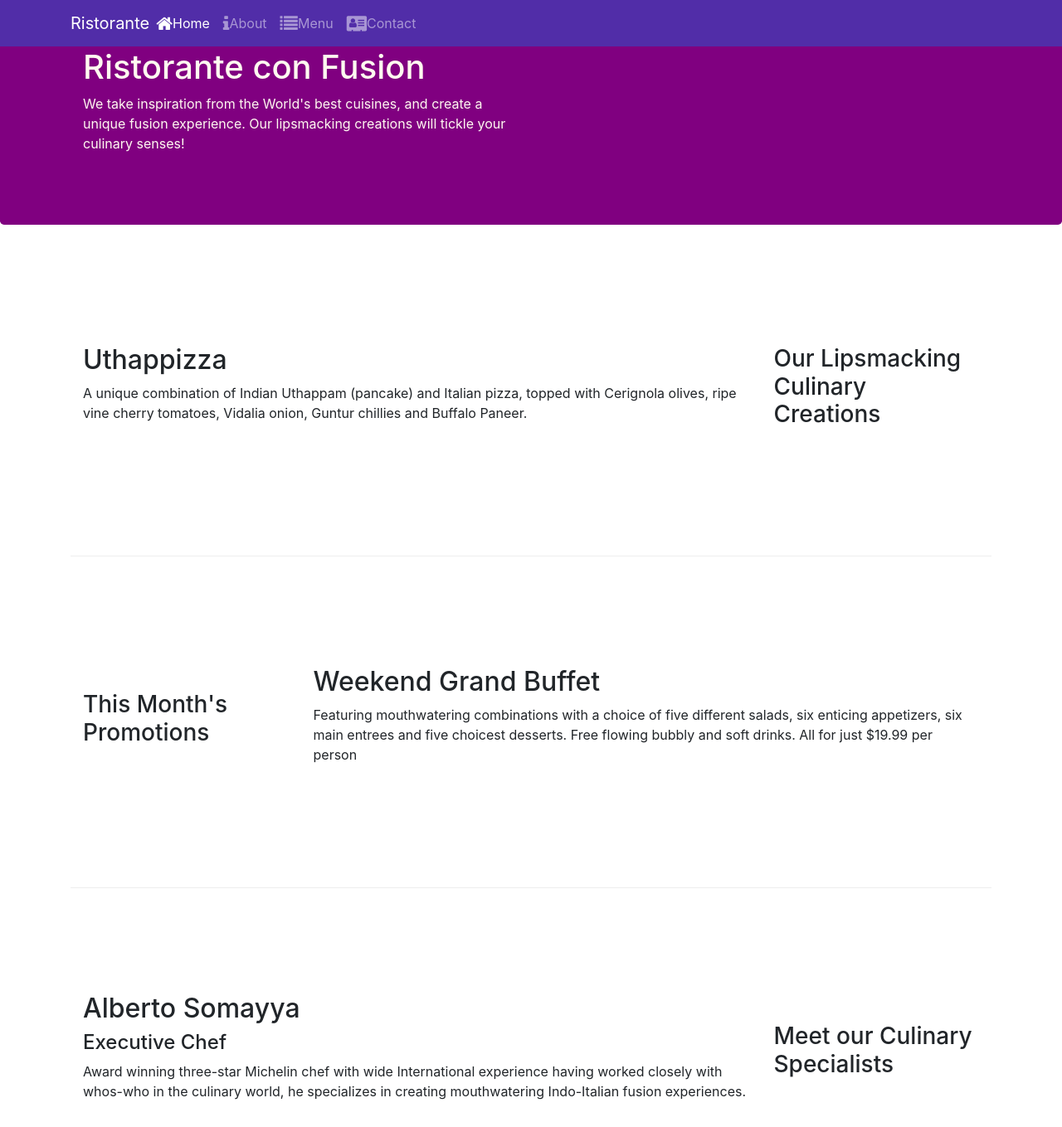
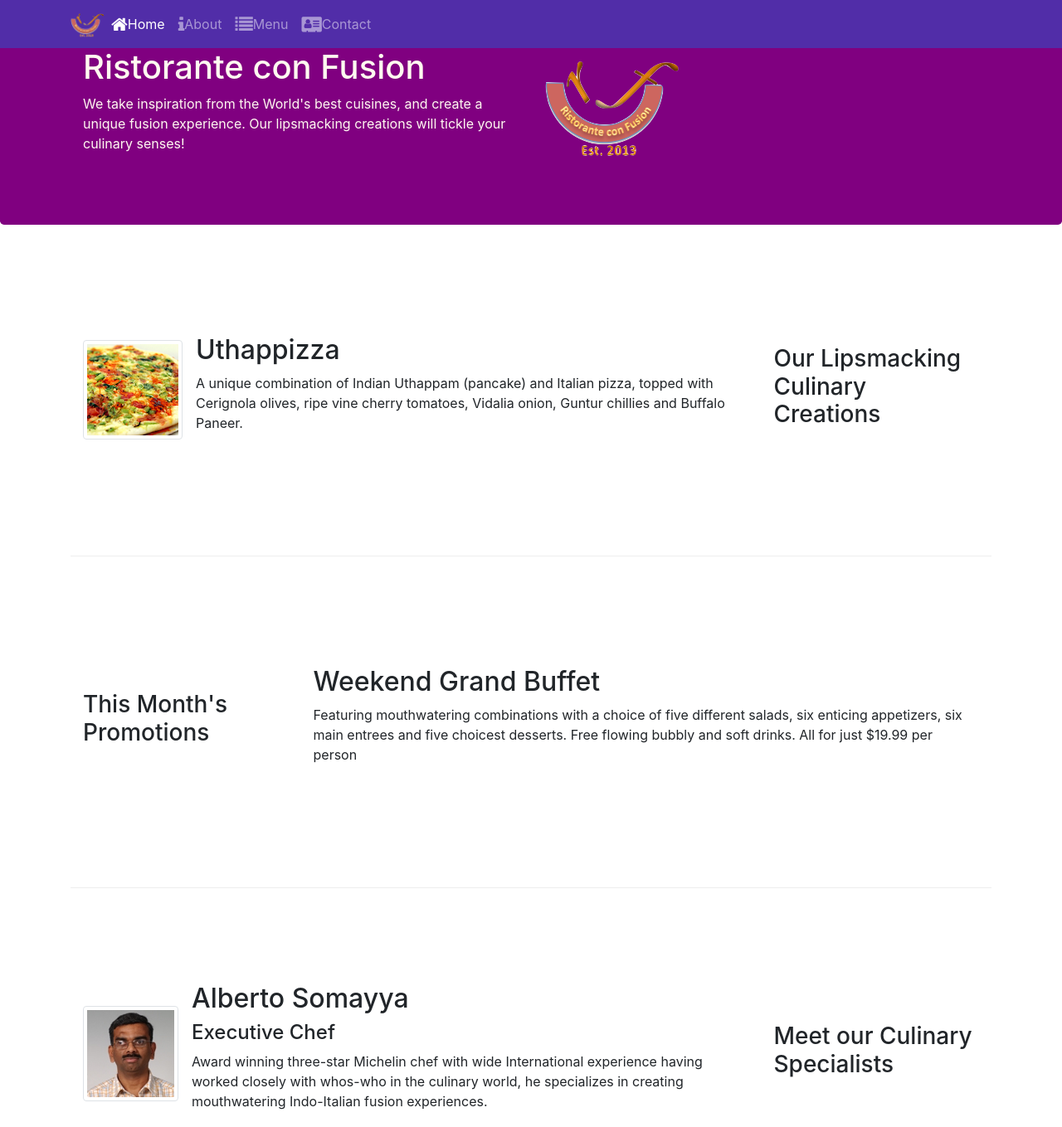
Before and after one commit to Bepul-Hossain/Coursera-Front-End-Web-UI-Frameworks-and-Tools-Bootstrap-4, a website: page index.html in a window 1280 px wide. Shown: the top 1359 px of the page at 83% size. Drawn offline with nearby package versions, Linux system fonts and the light colour scheme.

Commit message:
images & media

```diff
--- a/index.html
+++ b/index.html
@@ -42,7 +42,9 @@
         >
           <span class="navbar-toggler-icon"></span>
         </button>
-        <a class="navbar-brand mr-auto" href="#">Ristorante</a>
+        <a class="navbar-brand mr-auto" href="#"
+          ><img src="img/logo.png" height="30" width="41"
+        /></a>
         <div class="collapse navbar-collapse" id="Navbar">
           <ul class="navbar-nav mr-auto">
             <li class="nav-item active">
@@ -81,7 +83,9 @@
               your culinary senses!
             </p>
           </div>
-          <div class="col-12 col-sm"></div>
+          <div class="col-12 col-sm align-self-center">
+            <img src="img/logo.png" class="img-fluid" alt="" />
+          </div>
         </div>
       </div>
     </header>
@@ -92,12 +96,21 @@
           <h3>Our Lipsmacking Culinary Creations</h3>
         </div>
         <div class="col col-sm order-sm-first col-md">
-          <h2>Uthappizza</h2>
-          <p>
-            A unique combination of Indian Uthappam (pancake) and Italian pizza,
-            topped with Cerignola olives, ripe vine cherry tomatoes, Vidalia
-            onion, Guntur chillies and Buffalo Paneer.
-          </p>
+          <div class="media">
+            <img
+              class="d-flex mr-3 img-thumbnail align-self-center"
+              src="img/uthappizza.png"
+              alt="Uthappizza"
+            />
+            <div class="media-body">
+              <h2 class="mt-0">Uthappizza</h2>
+              <p class="d-none d-sm-block">
+                A unique combination of Indian Uthappam (pancake) and Italian
+                pizza, topped with Cerignola olives, ripe vine cherry tomatoes,
+                Vidalia onion, Guntur chillies and Buffalo Paneer.
+              </p>
+            </div>
+          </div>
         </div>
       </div>
 
@@ -121,14 +134,23 @@
           <h3>Meet our Culinary Specialists</h3>
         </div>
         <div class="col-12 col-sm order-sm-firstcol-md">
-          <h2>Alberto Somayya</h2>
-          <h4>Executive Chef</h4>
-          <p>
-            Award winning three-star Michelin chef with wide International
-            experience having worked closely with whos-who in the culinary
-            world, he specializes in creating mouthwatering Indo-Italian fusion
-            experiences.
-          </p>
+          <div class="media">
+            <img
+              class="d-flex mr-3 img-thumbnail align-self-center"
+              src="img/alberto.png"
+              alt="Alberto Somayya"
+            />
+            <div class="media-body">
+              <h2 class="mt-0">Alberto Somayya</h2>
+              <h4>Executive Chef</h4>
+              <p class="d-none d-sm-block">
+                Award winning three-star Michelin chef with wide International
+                experience having worked closely with whos-who in the culinary
+                world, he specializes in creating mouthwatering Indo-Italian
+                fusion experiences.
+              </p>
+            </div>
+          </div>
         </div>
       </div>
     </div>
```
Also changed, not shown: aboutus.html (+6 -2 lines), contactus.html (+4 -2 lines), img/alberto.png (added), img/buffet.png (added), img/logo.png (added), img/uthappizza.png (added), 1 other file.
